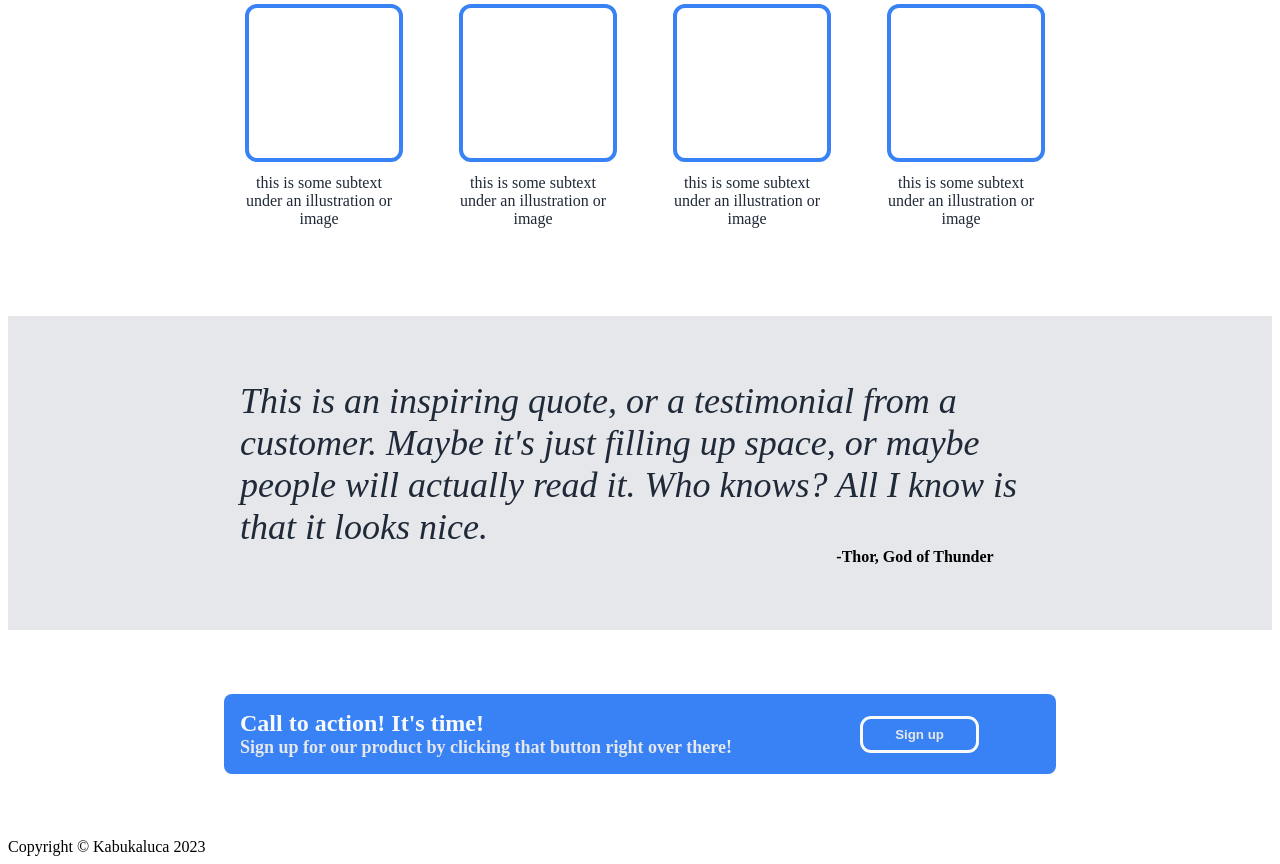
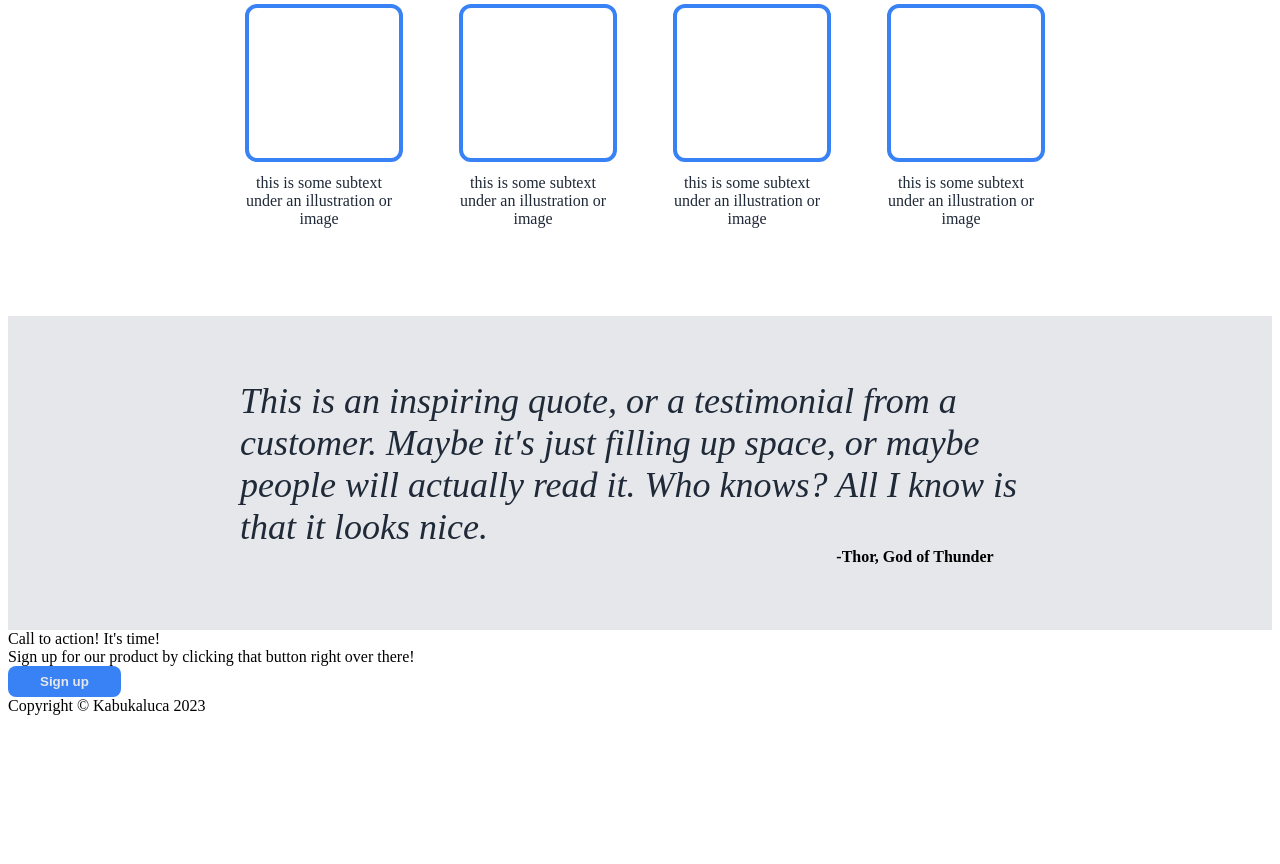
Before and after one commit to Kabukaluca/odin-landing-page, a plain HTML site: page index.html in a window 1280 px wide. Shown: the part 554-1418 px from the top of the page. After the commit the page ends 1277 px from the top, so only its background shows below. Drawn offline with Linux system fonts and the light colour scheme.

```diff
--- a/style.css
+++ b/style.css
@@ -158,53 +158,3 @@ h3 {
     padding-bottom: 64px;
     font-weight: bold;
 }
-
-
-/* Section4 */
-
-.section4 {
-    align-items: center;
-    justify-content: center;
-}
-
-.banner {
-    display: flex;
-    background-color: #3882F6;
-    padding: 16px;
-    max-width: 800px;
-    margin: auto;
-    margin-top: 64px;
-    margin-bottom: 64px;
-    border-radius: 8px;
-    align-items: center;
-    flex-wrap: wrap;
-    justify-content: space-between;
-}
-
-.bannerhead {
-    font-size: 24px;
-    color: #F9FAF8;
-    font-weight: bold;
-    margin: 0;
-    padding: 0;
-}
-
-.subtext-banner {
-    color: #E5E7EB;
-    font-size: 18px;
-    display: flex;
-    align-items: center;
-    margin: 0;
-    padding: 0;
-}
-
-.button2 {
-    padding: 8px 32px;
-    color: #E5E7EB;
-    font-weight: bold;
-    border: none;
-    border-radius: 8px;
-    outline: #F9FAF8;
-    outline-style: solid;
-    margin-right: 64px;
-}
```
